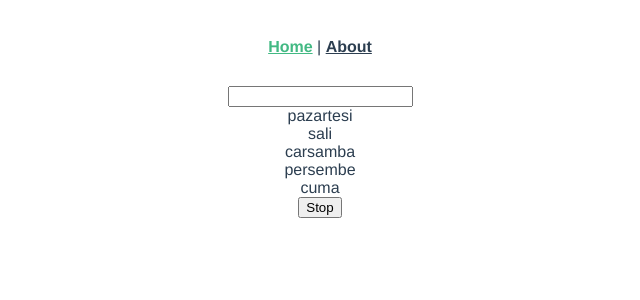
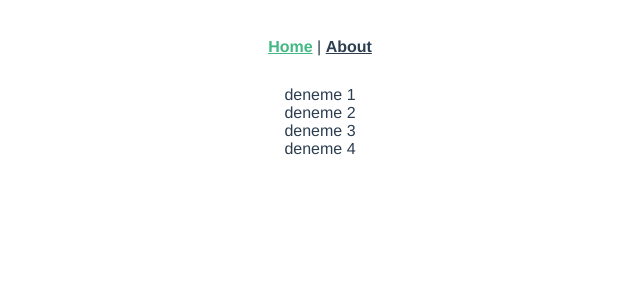
Before and after one commit to farukkursun/VueJs, a Vue app in the folder 12-compositions-api/: page / in a window 1280 px wide. Shown: the top 300 px of the page, without its empty margins (320-960 px from the left). Built offline with nearby package versions, Linux system fonts and the light colour scheme.

Commit message:
setup props

```diff
--- /dev/null
+++ b/12-compositions-api/src/components/Content.vue
@@ -0,0 +1,24 @@
+<template>
+<div>
+     <div v-for="con in content" :key="con.id">
+        {{con.title}}
+
+  </div>
+</div>
+
+</template>
+
+<script>
+export default {
+    props: ['content'],
+    setup(props) {
+        console.log(props.content);
+
+    }
+
+}
+</script>
+
+<style>
+
+</style>
--- a/12-compositions-api/src/views/HomeView.vue
+++ b/12-compositions-api/src/views/HomeView.vue
@@ -1,44 +1,54 @@
 <template>
   <div class="home">
-    <input type="text" v-model="search">
+    <!-- <input type="text" v-model="search">
     <div v-for="day in findet" :key='day'>
       {{day}}
 
     </div>
-    <button @click="stop">Stop</button>
+    <button @click="stop">Stop</button> -->
+    <Content :content="content"/>
 
   </div>
 </template>
 
 <script>
 import {ref, computed, watch, watchEffect} from 'vue';
-
+import Content from '../components/Content.vue'
 
 export default {
   name: 'HomeView',
   components: {
+    Content
 
   },
 
   setup() {
-   const days = ref(['pazartesi', 'sali', 'carsamba', 'persembe', 'cuma'])
-   const search = ref('')
-   const findet = computed(()=>{
-    return days.value.filter((day)=> day.includes(search.value))
-   })
-   const watchs = watch(search, ()=>{
-    console.log('watch calisti');
-   })
-   const watcheffects = watchEffect(()=>{
-    console.log('wawatch effect calisti', days.value);
-    console.log('watch effect yeniden calisti',search.value);
-   })
-   const stop = ()=>{
-    watchs()
-    watcheffects()
-   }
+  //  const days = ref(['pazartesi', 'sali', 'carsamba', 'persembe', 'cuma'])
+  //  const search = ref('')
+  //  const findet = computed(()=>{
+  //   return days.value.filter((day)=> day.includes(search.value))
+  //  })
+  //  const watchs = watch(search, ()=>{
+  //   console.log('watch calisti');
+  //  })
+  //  const watcheffects = watchEffect(()=>{
+  //   console.log('wawatch effect calisti', days.value);
+  //   console.log('watch effect yeniden calisti',search.value);
+  //  })
+  //  const stop = ()=>{
+  //   watchs()
+  //   watcheffects()
+  //  }
 
-   return {days, findet, search,stop}
+  //  return {days, findet, search,stop}
+
+  const content = ref([
+    {id:1, title:'deneme 1', details:'detail 1'},
+    {id:2, title:'deneme 2', details:'detail 2'},
+    {id:3, title:'deneme 3', details:'detail 3'},
+    {id:4, title:'deneme 4', details:'detail 4'}
+    ])
+    return {content}
 
     }
 
```
